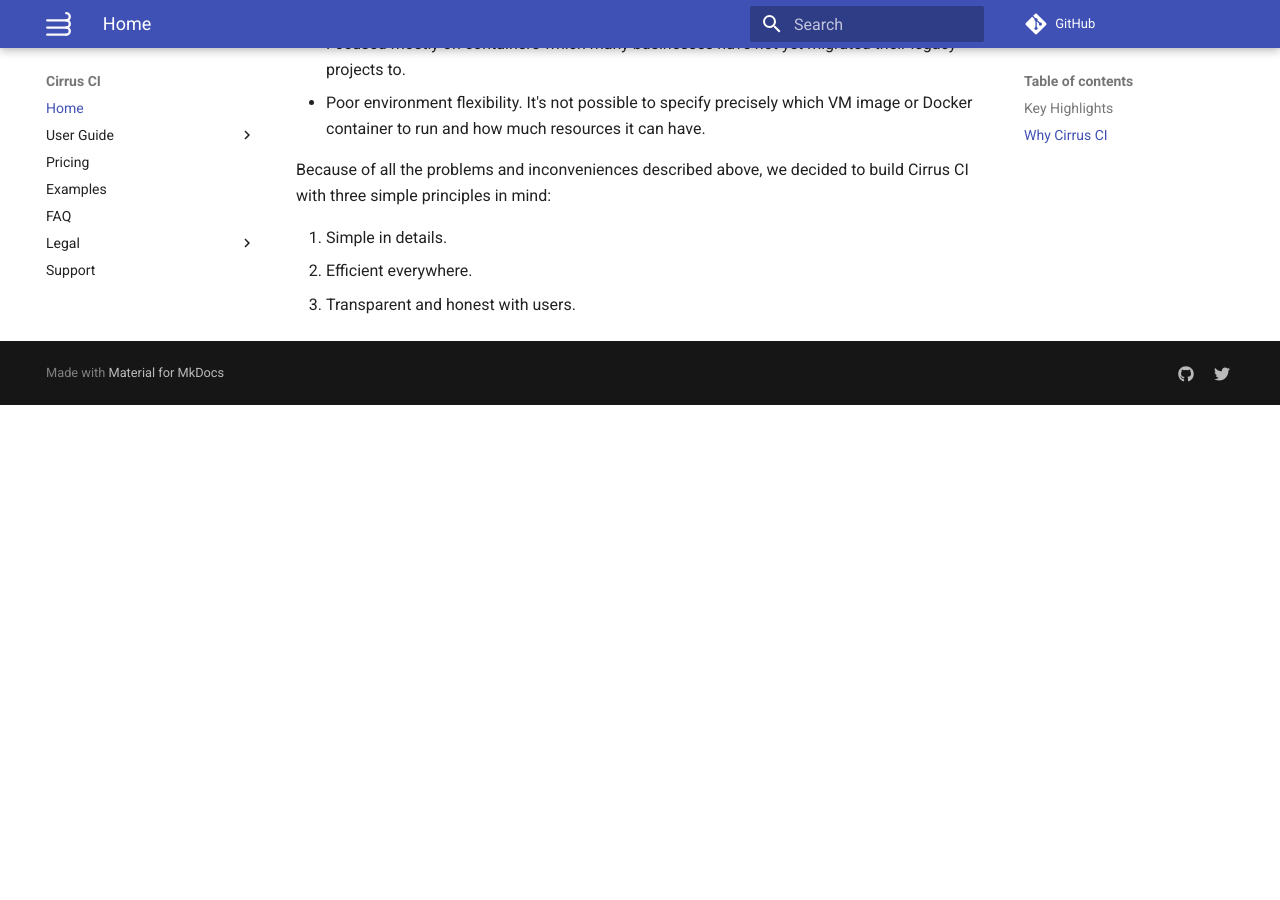
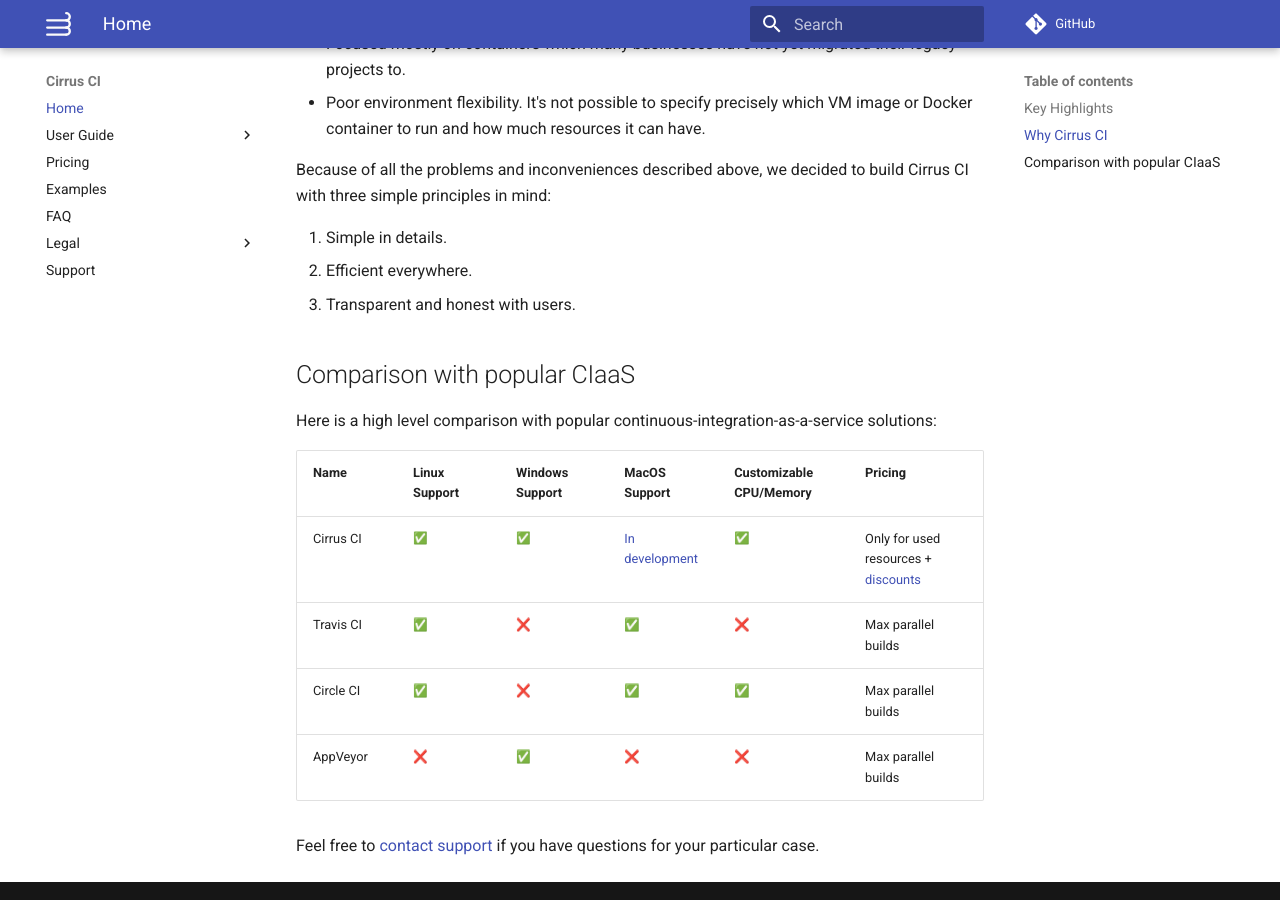
Before and after one commit to cirruslabs/cirrus-ci-docs, an MkDocs documentation site: the page built from docs/index.md, in a window 1280 px wide and 900 px high, scrolled down 1693 px. Built offline with MkDocs 1.6.1 and Material for MkDocs 9.7.7, drawn with Linux system fonts in a browser that asks for light colours; emoji names are drawn with the system emoji font; comment, search, counter and statistics services are not loaded; old or Windows-style settings are respelled for this version of MkDocs; before the commit the page ends 2098 px from its top, so only the background shows below that.

Commit message:
Comparison with popular CIaaS

```diff
--- a/docs/index.md
+++ b/docs/index.md
@@ -59,3 +59,19 @@ Because of all the problems and inconveniences described above, we decided to bu
 1. Simple in details.
 2. Efficient everywhere.
 3. Transparent and honest with users.
+
+## Comparison with popular CIaaS
+
+Here is a high level comparison with popular continuous-integration-as-a-service solutions:
+
+Name      | Linux Support      | Windows Support    | MacOS Support       | Customizable CPU/Memory | Pricing
+----------| -----------------  | ------------------ | ------------------- | ----------------------- | -----------------------
+Cirrus CI | :white_check_mark: | :white_check_mark: | [In development][1] | :white_check_mark:      | Only for used resources + [discounts][2]
+Travis CI | :white_check_mark: | :x:                | :white_check_mark:  | :x:                     | Max parallel builds
+Circle CI | :white_check_mark: | :x:                | :white_check_mark:  | :white_check_mark:      | Max parallel builds
+AppVeyor  | :x:                | :white_check_mark: | :x:                 | :x:                     | Max parallel builds
+
+[1]: https://github.com/cirruslabs/cirrus-ci-docs/issues/4
+[2]: /faq.md#any-discounts
+
+Feel free to [contact support](mailto:support@cirruslabs.org) if you have questions for your particular case.
```
Also changed, not shown: docs/faq.md (+6 -0 lines).
